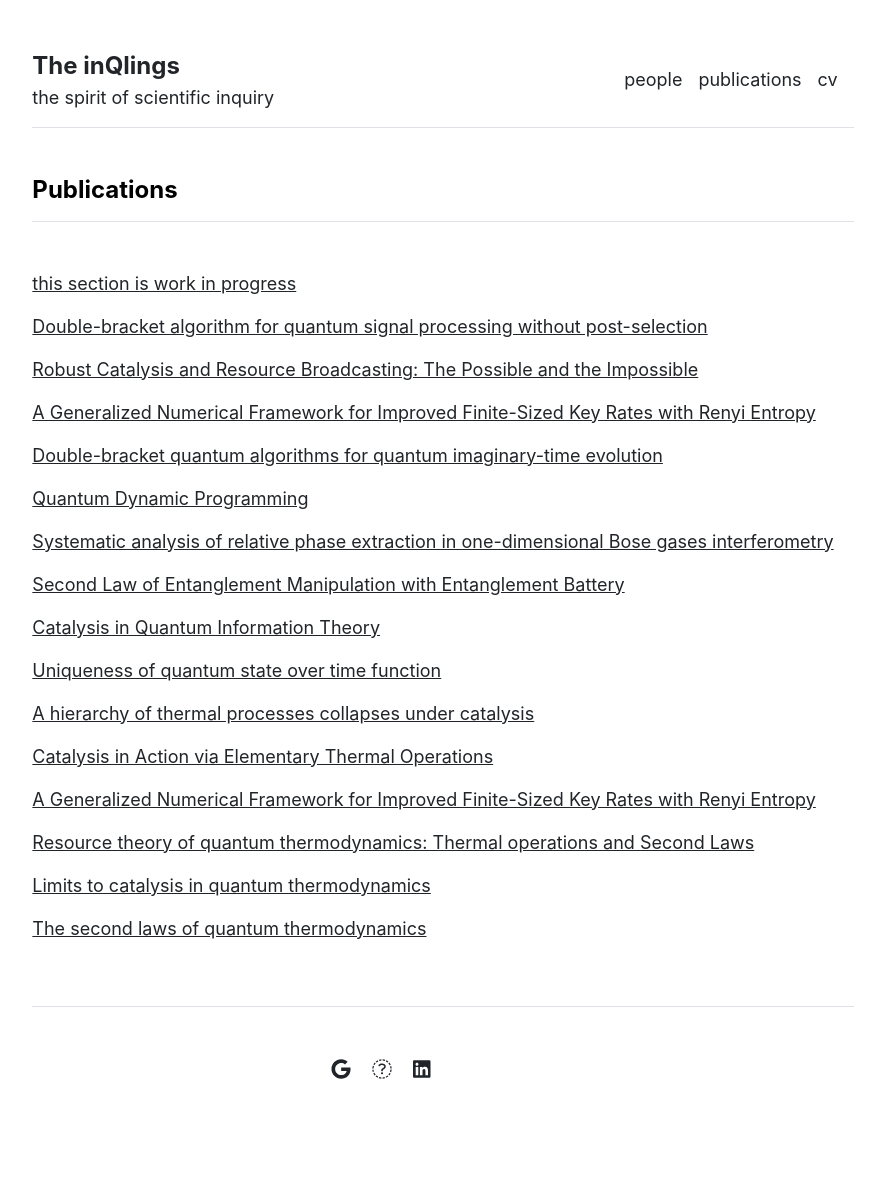
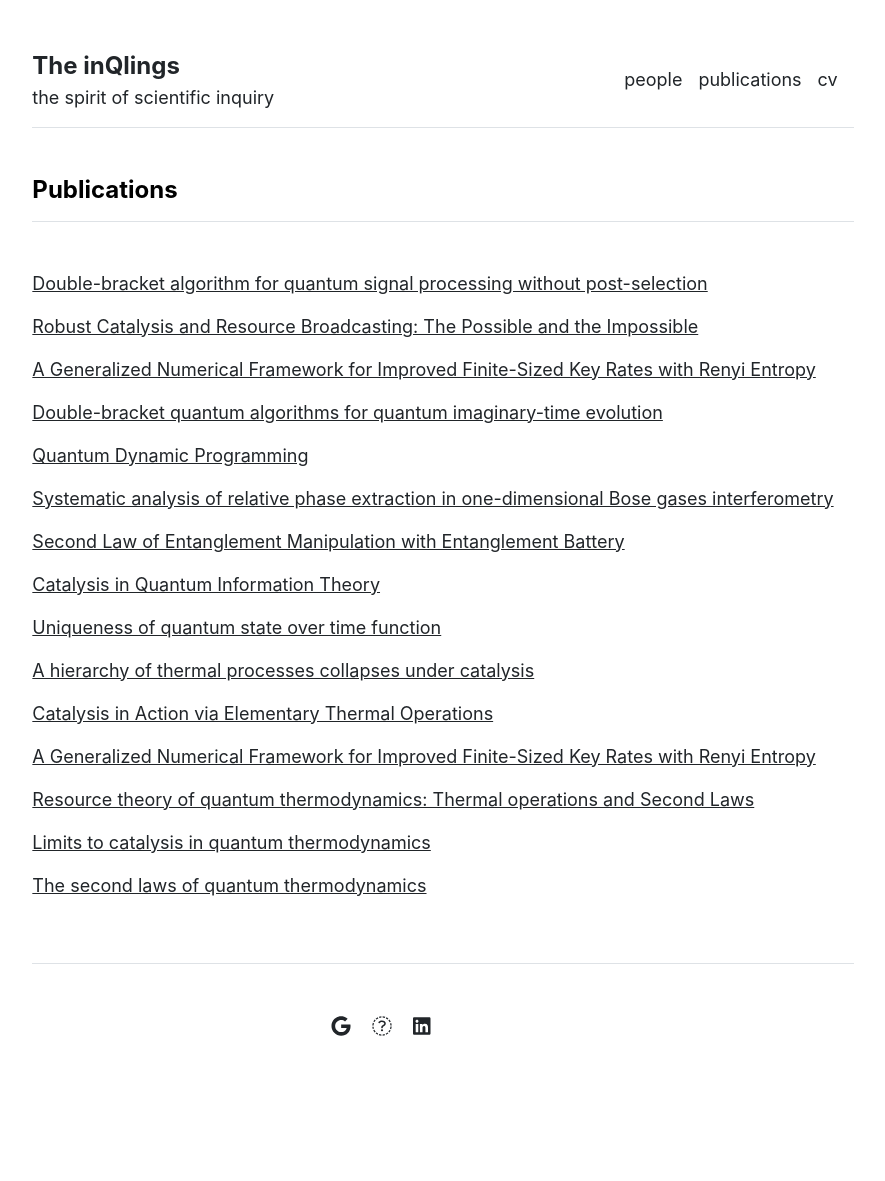
Before and after one commit to nelly-ng/nelly-ng.github.io, a Jekyll site: the page built from publications.md, in a window 1280 px wide. Shown: the whole page, without its empty margins (197-1082 px from the left). Built offline with Jekyll 4.4.1, drawn with Linux system fonts in a browser that asks for light colours; after the commit the page ends 1138 px from its top, so only the background shows below that.

Commit message:
Update publications.yml

```diff
--- a/_data/publications.yml
+++ b/_data/publications.yml
@@ -3,7 +3,6 @@ featured:
 - {name: 'Robust Catalysis and Resource Broadcasting: The Possible and the Impossible'}
 
 index:
-- {name: 'this section is work in progress'}
 - {name: 'Double-bracket algorithm for quantum signal processing without post-selection', url: 'https://arxiv.org/abs/2504.01077'}
 - {name: 'Robust Catalysis and Resource Broadcasting: The Possible and the Impossible', url: 'https://arxiv.org/abs/2412.06900'}
 - {name: 'A Generalized Numerical Framework for Improved Finite-Sized Key Rates with Renyi Entropy', url: 'https://arxiv.org/abs/2502.02319'}
```
